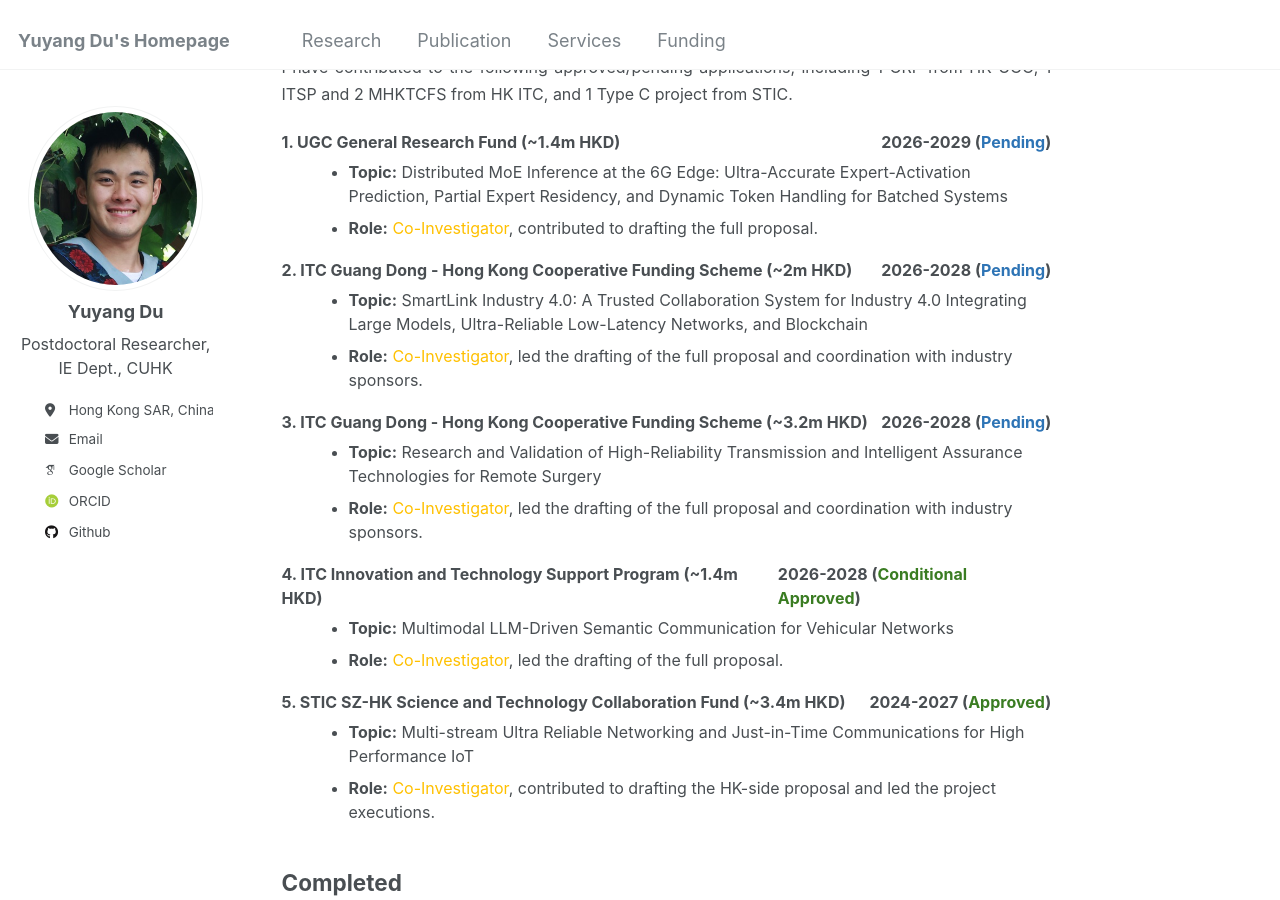
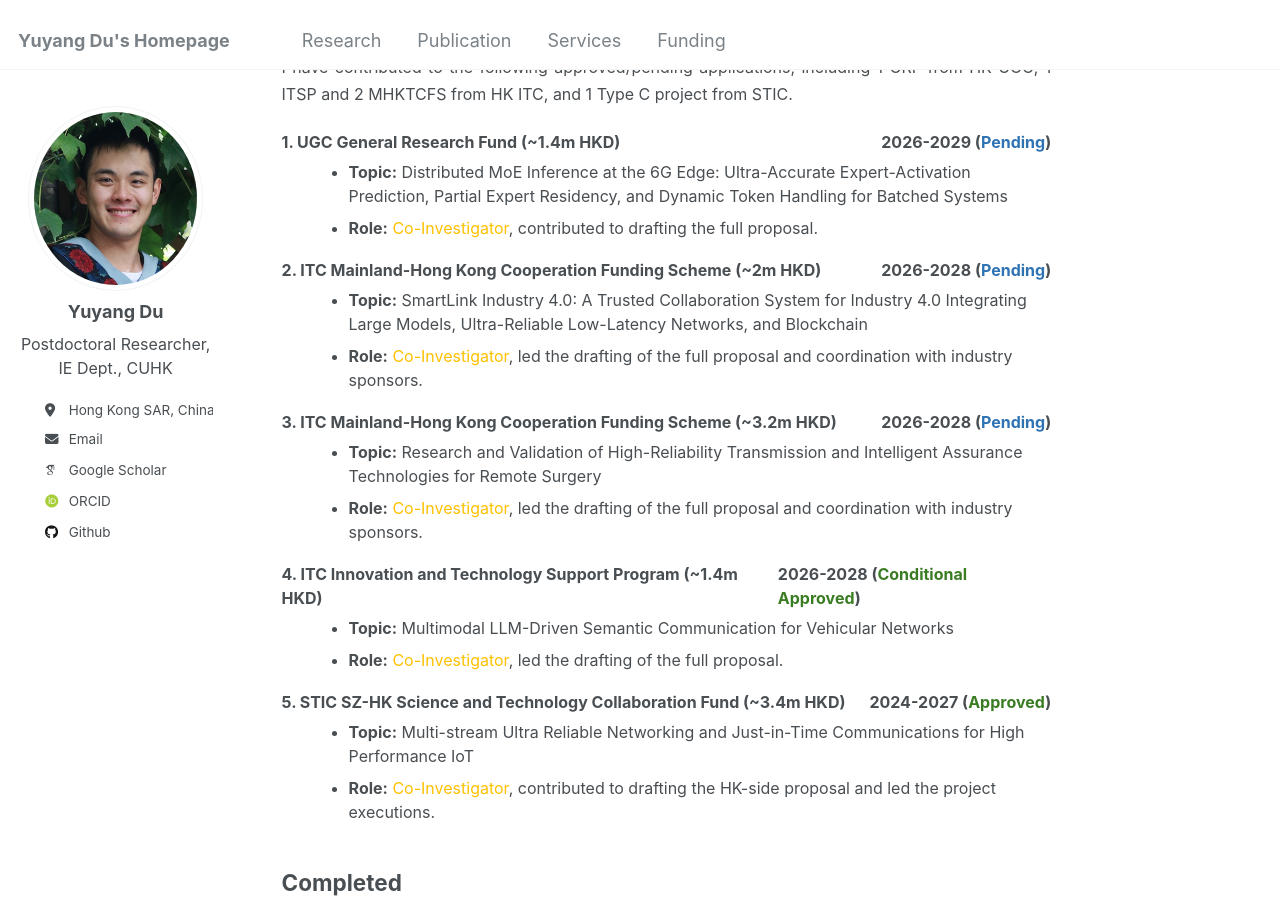
Before and after one commit to yuyangdu01/yuyangdu01.github.io, a Jekyll site: the page built from _pages/funding.md, in a window 1280 px wide and 900 px high, scrolled down 325 px. Built offline with Jekyll 4.4.1, drawn with Linux system fonts in a browser that asks for light colours; some web fonts are replaced.

Commit message:
Update funding.md

```diff
--- a/_pages/funding.md
+++ b/_pages/funding.md
@@ -29,7 +29,7 @@ Approved/Pending
 </ul>
 
 <li style="display: flex; justify-content: space-between; align-items: center; list-style-type: none;">
-  <font size=3><b>2. ITC Guang Dong - Hong Kong Cooperative Funding Scheme (~2m HKD)</b></font>
+  <font size=3><b>2. ITC Mainland-Hong Kong Cooperation Funding Scheme (~2m HKD)</b></font>
   <font size=3><b>2026-2028 (<span style="color: #2e74b5;">Pending</span>)</b></font>
 </li>
 <ul style="margin-left: 1.5em; margin-top: 6px;">
@@ -38,7 +38,7 @@ Approved/Pending
 </ul>
 
 <li style="display: flex; justify-content: space-between; align-items: center; list-style-type: none;">
-  <font size=3><b>3. ITC Guang Dong - Hong Kong Cooperative Funding Scheme (~3.2m HKD)</b></font>
+  <font size=3><b>3. ITC Mainland-Hong Kong Cooperation Funding Scheme (~3.2m HKD)</b></font>
   <font size=3><b>2026-2028 (<span style="color: #2e74b5;">Pending</span>)</b></font>
 </li>
 <ul style="margin-left: 1.5em; margin-top: 6px;">
```
